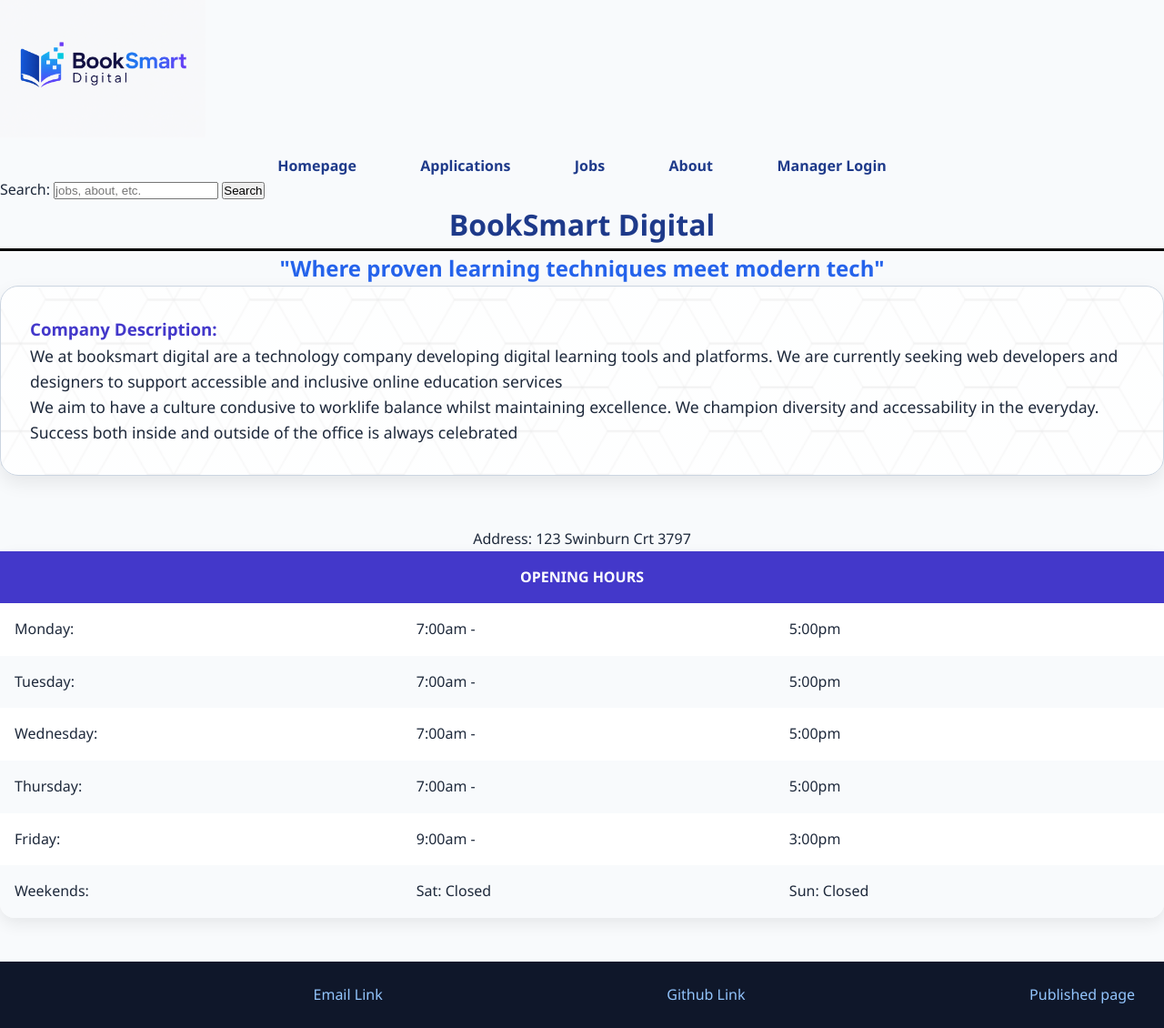
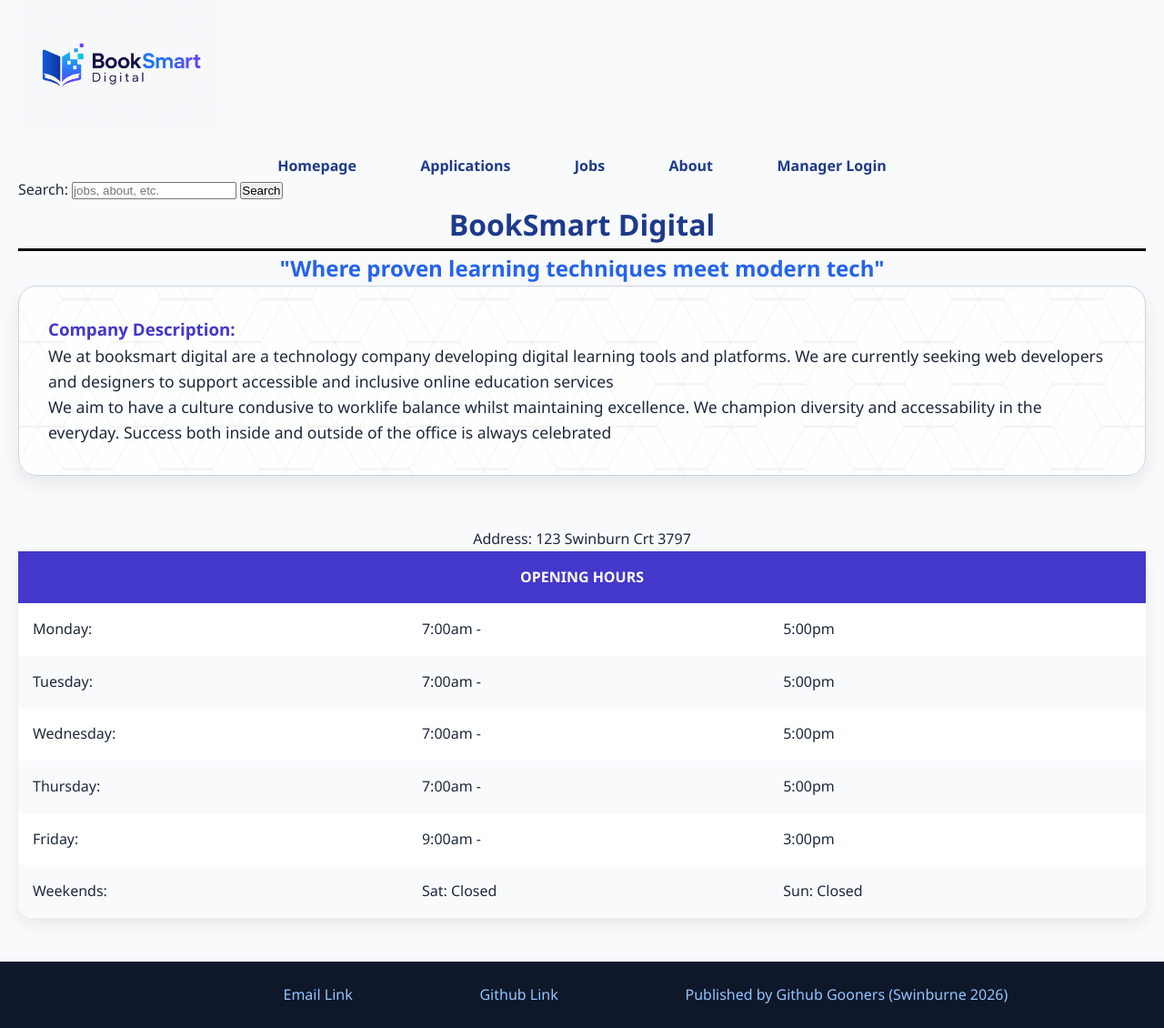
Before and after one commit to 106520818/edtechprojectV2.0, a PHP site: page /pages/index.php in a window 1280 px wide. Shown: the whole page at 91% size. Run offline with PHP 8.4, Linux system fonts and the light colour scheme.

Commit message:
Cleaning up margins

```diff
--- a/IncFiles/footer.inc
+++ b/IncFiles/footer.inc
@@ -2,5 +2,5 @@
 <hr style="height: 3px; border: none; background-color: black;">
 <a href=mailto:info@edtech.com>Email Link</a>
 <a href="https://github.com/106520818/edtechprojectV2.0" target="_blank">Github Link</a>
-<a href="https://106520313.github.io/EdTechProject/index.html" target="_blank">Published page</a>
+<a href="https://www.swinburne.edu.au/" target="_blank">Published by Github Gooners (Swinburne 2026)</a>
 </footer>
--- a/styles/styles.css
+++ b/styles/styles.css
@@ -13,6 +13,8 @@ body {
     background: #F8FAFC;
     color: #1E293B;
     line-height: 1.6;
+    padding-left: 20px;
+    padding-right: 20px;
 }
 
 /* =========================
@@ -446,9 +448,11 @@ footer {
     background: #0F172A;
     color: #ffffff;
     display: flex;
-    justify-content: space-between;
-    gap: 2rem;
+    justify-content: space-evenly;
+    align-items: center;
     flex-wrap: wrap;
+    margin-left: -20px;
+    margin-right: -20px;
 }
 
 footer a {
```
